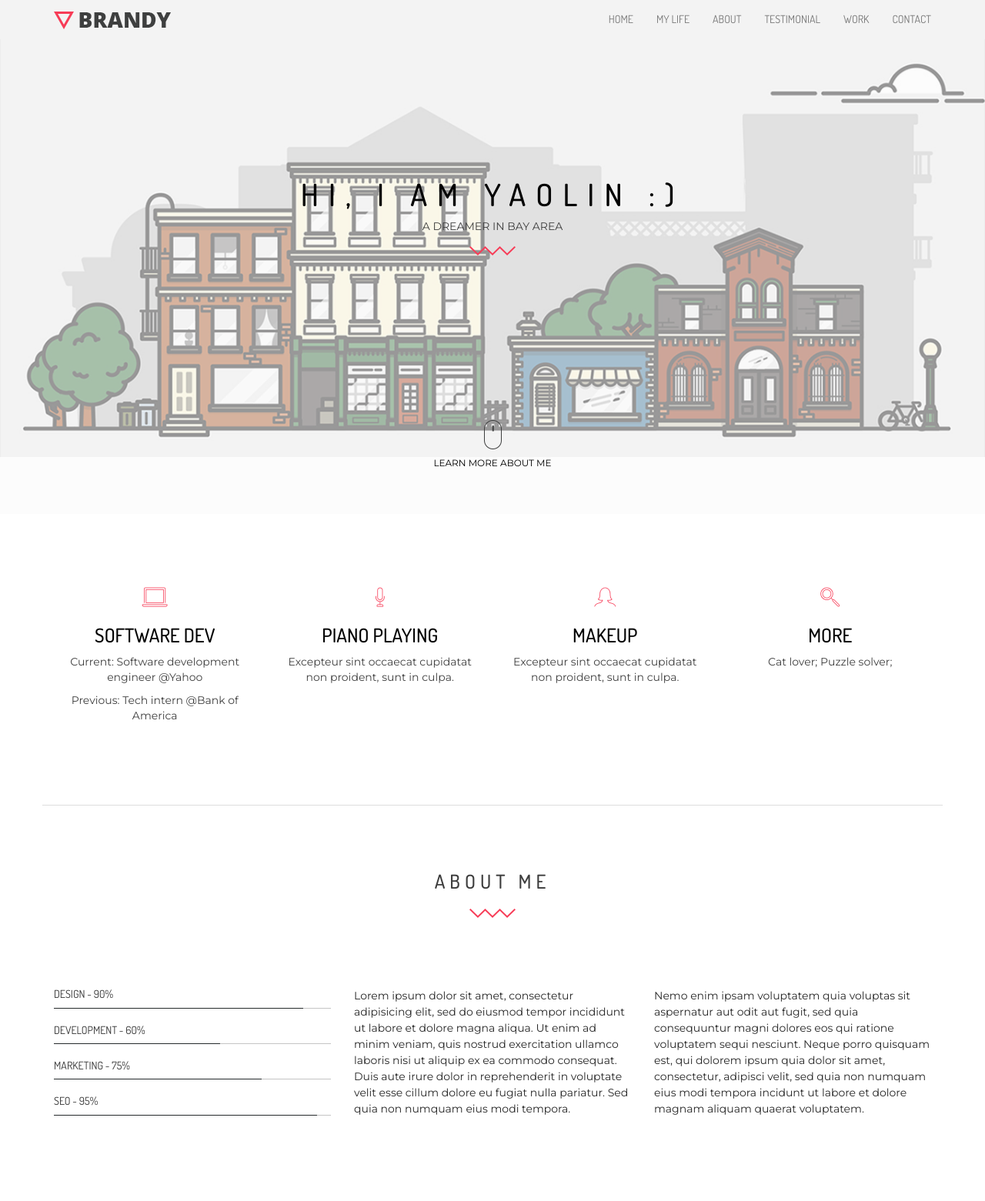
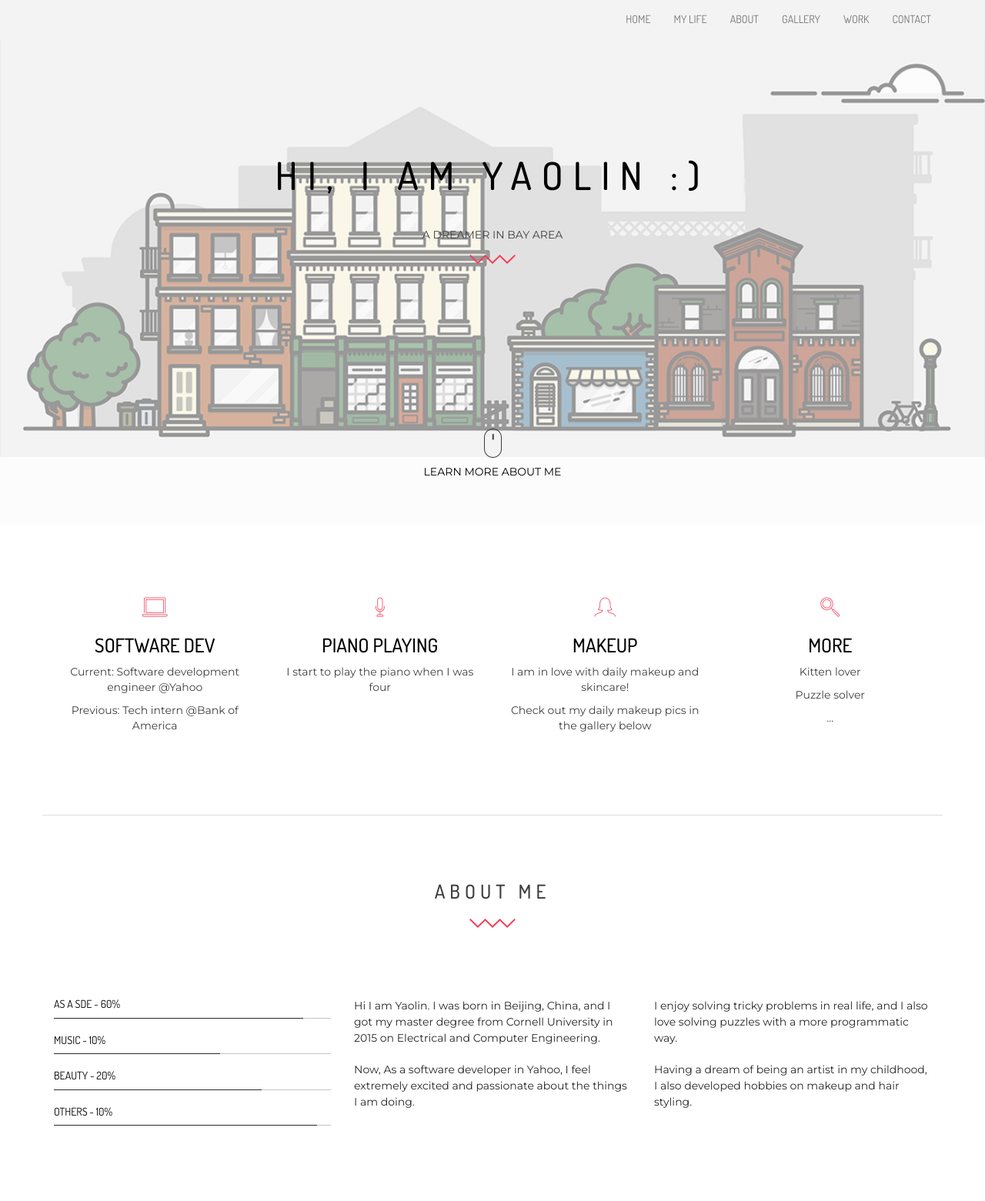
Before and after one commit to oooliviaaa/MyFirstWebPage, a plain HTML site: page index.html in a window 1280 px wide. Shown: the top 1561 px of the page at 77% size. Drawn offline with Linux system fonts and the light colour scheme.

Commit message:
modify p; css style with title

```diff
--- a/css/style.css
+++ b/css/style.css
@@ -33,22 +33,32 @@ header{
 	padding-bottom: 210px;
 }
 .home_text h2{
+	position: relative;
+	bottom: 30px;
+	/*left: 300px;*/
 	color: #010101;
-	font-size: 40px;
+	font-size: 50px;
 	text-transform: uppercase;
 	letter-spacing: 13px;
 }
 .home_text p{
+	/*position: relative;*/
+	/*left: 100px;*/
 	color: #404040;
 	font-size: 14px;
 	text-transform: uppercase;
 }
-.home_text img{}
+.home_text img{
+	/*position: relative;*/
+	/*left: 100px;*/
+}
 .scroll_down{
 	padding-bottom: 50px;
 }
 .scroll_down h4{
-	font-size: 12px;
+    position: relative;
+    bottom: 0px;
+	font-size: 14px;
 	color: #000;
 	font-family: 'Montserrat', sans-serif;
 	text-transform: uppercase;
@@ -92,7 +102,7 @@ box-shadow: inset 0 1px 2px rgba(0,0,0,.1);
 background-color: #2d3334;
 }
 .single_progress_bar h2{
-	color: 000;
+	color: #000;
 	font-size: 14px;
 	font-weight: 400;
 }
--- a/index.html
+++ b/index.html
@@ -65,7 +65,7 @@
 	                    <span class="icon-bar"></span>
 	                    <span class="icon-bar"></span>
 	                  </button>
-	                  <a class="navbar-brand" href="#"><img src="images/logo.png" alt=""></a>
+	                  <!--<a class="navbar-brand" href="#"><img src="images/logo.png" alt=""></a>-->
 	                </div>
 
 	                <!-- Collect the nav links, forms, and other content for toggling -->
@@ -74,7 +74,7 @@
 	                    <li><a href="#HOME">Home</a></li>
 	                    <li><a href="#SERVICE">My Life</a></li>
 	                    <li><a href="#ABOUT">About</a></li>
-	                    <li><a href="#TESTIMONIAL">Testimonial</a></li>
+	                    <li><a href="#TESTIMONIAL">Gallery</a></li>
 	                    <li><a href="#WORK">Work</a></li>
 	                    <li><a href="#CONTACT">Contact</a></li>
 	                  </ul>
@@ -113,7 +113,7 @@
         <div class="container">
             <div class="row">
                 <div class="col-md-3 text-center">
-                    <div class="single_service wow fadeInUp" data-wow-delay="1s">
+                    <div class="single_service wow fadeInUp" data-wow-delay="0.5s">
                         <i class="icon-laptop"></i>
                         <h2>Software Dev</h2>
                         <p>Current: Software development engineer @Yahoo</p>
@@ -121,24 +121,27 @@
                     </div>
                 </div>
                 <div class="col-md-3 text-center">
-                    <div class="single_service wow fadeInUp" data-wow-delay="2s">
+                    <div class="single_service wow fadeInUp" data-wow-delay="1s">
                         <i class="icon-mic"></i>
                         <h2>Piano Playing</h2>
-                        <p>Excepteur sint occaecat cupidatat non proident, sunt in culpa.</p>
+                        <p>I start to play the piano when I was four</p>
                     </div>
                 </div>
                 <div class="col-md-3 text-center">
-                    <div class="single_service wow fadeInUp" data-wow-delay="3s">
+                    <div class="single_service wow fadeInUp" data-wow-delay="1.5s">
                         <i class="icon-profile-female"></i>
                         <h2>Makeup</h2>
-                        <p>Excepteur sint occaecat cupidatat non proident, sunt in culpa.</p>
+                        <p>I am in love with daily makeup and skincare!</p>
+                        <p>Check out my daily makeup pics in the gallery below</p>
                     </div>
                 </div>
                 <div class="col-md-3 text-center">
-                    <div class="single_service wow fadeInUp" data-wow-delay="4s">
+                    <div class="single_service wow fadeInUp" data-wow-delay="2s">
                         <i class="icon-magnifying-glass"></i>
                         <h2>More</h2>
-                        <p>Cat lover; Puzzle solver; </p>
+                        <p>Kitten lover</p>
+                        <p>Puzzle solver</p>
+                        <p>...</p>
                     </div>
                 </div>
             </div>
@@ -159,7 +162,7 @@
             <div class="row">
                 <div class="col-md-4  wow fadeInLeft animated">
                     <div class="single_progress_bar">
-                        <h2>DESIGN - 90%</h2>
+                        <h2>AS A SDE - 60%</h2>
                         <div class="progress">
                           <div class="progress-bar" role="progressbar" aria-valuenow="60" aria-valuemin="0" aria-valuemax="100" style="width: 90%;">
                             <span class="sr-only">60% Complete</span>
@@ -167,7 +170,7 @@
                         </div>
                     </div>
                     <div class="single_progress_bar">
-                        <h2>DEVELOPMENT - 60%</h2>
+                        <h2>MUSIC - 10%</h2>
                         <div class="progress">
                           <div class="progress-bar" role="progressbar" aria-valuenow="60" aria-valuemin="0" aria-valuemax="100" style="width: 60%;">
                             <span class="sr-only">60% Complete</span>
@@ -175,7 +178,7 @@
                         </div>
                     </div>
                     <div class="single_progress_bar">
-                        <h2>MARKETING - 75%</h2>
+                        <h2>BEAUTY - 20%</h2>
                         <div class="progress">
                           <div class="progress-bar" role="progressbar" aria-valuenow="60" aria-valuemin="0" aria-valuemax="100" style="width: 75%;">
                             <span class="sr-only">60% Complete</span>
@@ -183,7 +186,7 @@
                         </div>
                     </div>
                     <div class="single_progress_bar">
-                        <h2>SEO - 95%</h2>
+                        <h2>OTHERS - 10%</h2>
                         <div class="progress">
                           <div class="progress-bar" role="progressbar" aria-valuenow="60" aria-valuemin="0" aria-valuemax="100" style="width: 95%;">
                             <span class="sr-only">60% Complete</span>
@@ -192,10 +195,15 @@
                     </div>
                 </div>
                 <div class="col-md-4  wow fadeInRight animated">
-                    <p class="about_us_p">Lorem ipsum dolor sit amet, consectetur adipisicing elit, sed do eiusmod tempor incididunt ut labore et dolore magna aliqua. Ut enim ad minim veniam, quis nostrud exercitation ullamco laboris nisi ut aliquip ex ea commodo consequat. Duis aute irure dolor in reprehenderit in voluptate velit esse cillum dolore eu fugiat nulla pariatur. Sed quia non numquam eius modi tempora.</p>
+                    <p class="about_us_p">Hi I am Yaolin. I was born in Beijing, China, and I got my master degree from Cornell University in 2015 on Electrical and Computer Engineering.</p>
+                    <p class="about_us_p">Now, As a software developer in Yahoo, I feel extremely excited and passionate about the things I am doing.</p>
+
                 </div>
                 <div class="col-md-4  wow fadeInRight animated">
-                    <p class="about_us_p">Nemo enim ipsam voluptatem quia voluptas sit aspernatur aut odit aut fugit, sed quia consequuntur magni dolores eos qui ratione voluptatem sequi nesciunt. Neque porro quisquam est, qui dolorem ipsum quia dolor sit amet, consectetur, adipisci velit, sed quia non numquam eius modi tempora incidunt ut labore et dolore magnam aliquam quaerat voluptatem.</p>
+                    <!-- paragraph 2: -->
+                    <p class="about_us_p">I enjoy solving tricky problems in real life, and I also love solving puzzles with a more programmatic way.</p>
+                    <p class="about_us_p">Having a dream of being an artist in my childhood, I also developed hobbies on makeup and hair styling.</p>
+
                 </div>
             </div>
         </div>
@@ -279,7 +287,7 @@
                     <div class="single_image">
                         <img src="images/w1.jpg" alt="">
                         <div class="image_overlay">
-                            <a href="">View Full Project</a>
+                            <a href="images/w1.jpg">View Full Image</a>
                             <h2>drawing</h2>
                             <h4>with pencil colors</h4>
                         </div>
@@ -289,7 +297,7 @@
                     <div class="single_image">
                         <img src="images/w2.jpg" alt="">
                         <div class="image_overlay">
-                            <a href="">View Full Project</a>
+                            <a href="">View Full Image</a>
                             <h2>drawing</h2>
                             <h4>with pencil colors</h4>
                         </div>
@@ -299,7 +307,7 @@
                     <div class="single_image">
                         <img src="images/w3.jpg" alt="">
                         <div class="image_overlay">
-                            <a href="">View Full Project</a>
+                            <a href="">View Full Image</a>
                             <h2>drawing</h2>
                             <h4>with pencil colors</h4>
                         </div>
@@ -311,7 +319,7 @@
                     <div class="single_image">
                         <img src="images/w4.jpg" alt="">
                         <div class="image_overlay">
-                            <a href="">View Full Project</a>
+                            <a href="">View Full Image</a>
                             <h2>drawing</h2>
                             <h4>with pencil colors</h4>
                         </div>
@@ -321,7 +329,7 @@
                     <div class="single_image">
                         <img src="images/w5.jpg" alt="">
                         <div class="image_overlay">
-                            <a href="">View Full Project</a>
+                            <a href="">View Full Image</a>
                             <h2>drawing</h2>
                             <h4>with pencil colors</h4>
                         </div>
@@ -331,7 +339,7 @@
                     <div class="single_image last_padding">
                         <img src="images/w6.jpg" alt="">
                         <div class="image_overlay">
-                            <a href="">View Full Project</a>
+                            <a href="">View Full Image</a>
                             <h2>drawing</h2>
                             <h4>with pencil colors</h4>
                         </div>
@@ -413,15 +421,14 @@
     </section>
 
 
-
 <footer>
     <div class="container">
         <div class="container">
             <div class="row">
                 <div class="col-md-12 text-center">
-                    <div class="footer_logo   wow fadeInUp animated">
-                        <img src="images/logo.png" alt="">
-                    </div>
+                    <!--<div class="footer_logo   wow fadeInUp animated">-->
+                        <!--<img src="images/logo.png" alt="">-->
+                    <!--</div>-->
                 </div>
             </div>
         </div>
@@ -434,6 +441,7 @@
                             <li><a href="https://www.facebook.com/yaolinviolin"target="_blank"><i class="fa fa-facebook"></i></a></li>
                             <li><a href="https://www.linkedin.com/in/yaolin-wang-211b726a"><i class="fa fa-linkedin"></i></a></li>
                             <li><a href="https://github.com/wangyaolin"target="_blank"><i class="fa fa-github"></i></a></li>
+                            <li><a href="https://www.youtube.com/channel/UC9IdbXq4hMYIAI5we21xhYQ"target="_blank"><i class="fa fa-youtube"></i></a></li>
                         </ul>
                     </div>
                 </div>
```
Also changed, not shown: images/logo.png (deleted).
